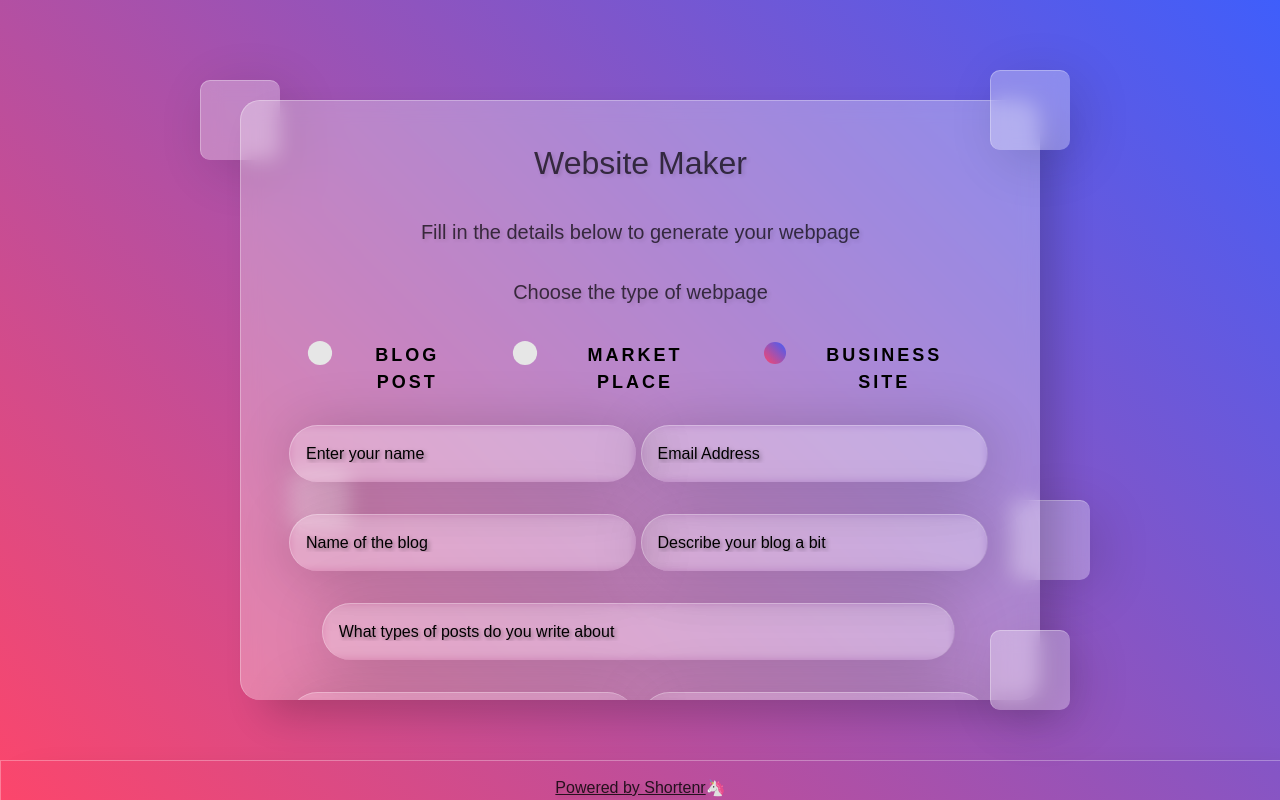
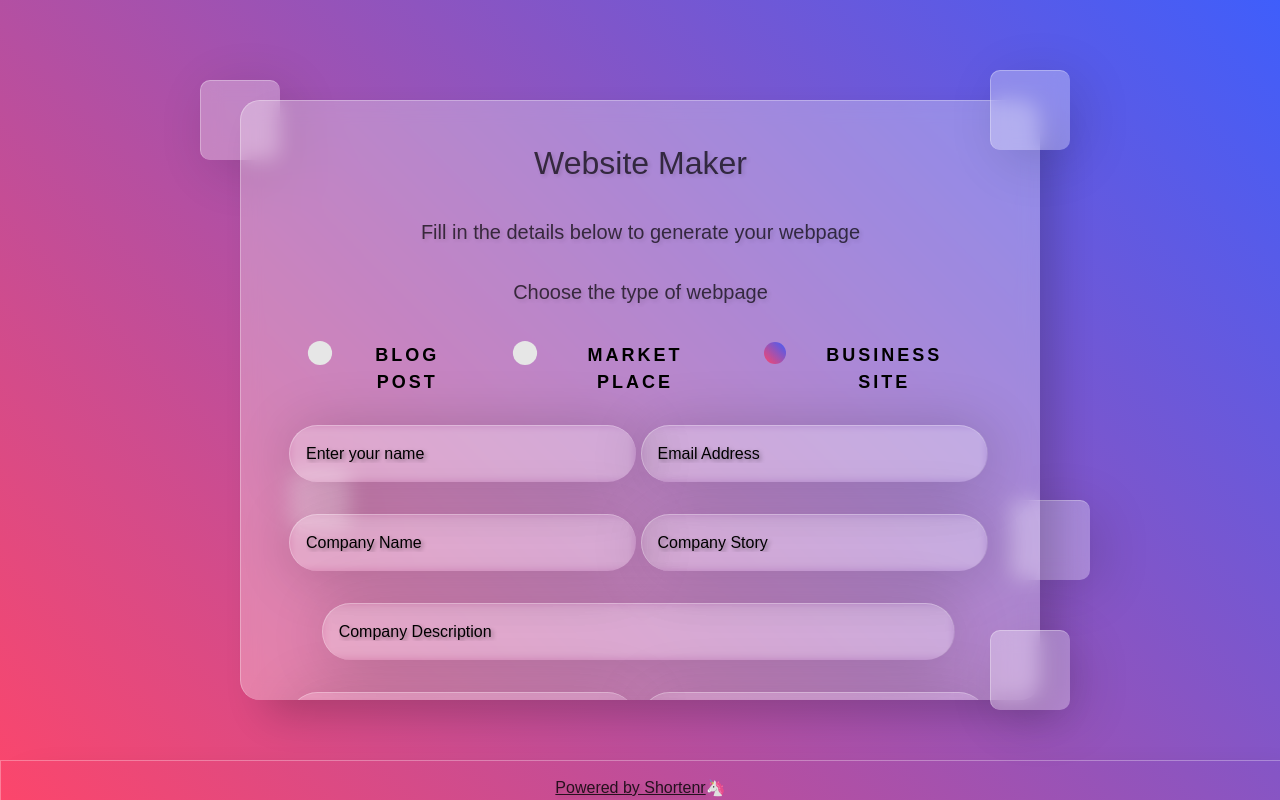
Before and after one commit to RacquelNinaDennison/gpt-website-maker, a Next.js app: page /gptMaker in a window 1280 px wide. Both pictures are taken after a click on the label "BUSINESS SITE". Built offline with nearby package versions, Linux system fonts and the light colour scheme.

Commit message:
Added some adjustments to the webpage

```diff
--- a/src/Components/Business.tsx
+++ b/src/Components/Business.tsx
@@ -8,11 +8,11 @@ export const Business = (props: BlogPostProps) => {
 		mainColor: "#ffffff",
 		secondaryColor: "#ffffff",
 		email: "",
-		blogDescription: "",
+		companyDescription: "",
 		mainBlogHeading: "",
 		subHeading: "",
-		postType: "",
-		blogName: "",
+		companyStory: "",
+		companyServices: "",
 		webPageType: props.selected,
 	});
 	const [userName, setUserName] = useState("");
@@ -68,19 +68,19 @@ export const Business = (props: BlogPostProps) => {
 			<div className={styles.row1}>
 				<input
 					type='text'
-					placeholder='Name of the blog'
+					placeholder='Company Name'
 					onChange={onChangeHandler}
-					name='blogName'
-					value={gptPrompt.blogName}
+					name='nameOfCompany'
+					value={gptPrompt.nameOfCompany}
 					className={styles.inputTag}
 				/>
 				<br />
 				<input
 					type='text'
-					placeholder='Describe your blog a bit'
+					placeholder='Company Story'
 					onChange={onChangeHandler}
-					name='blogDescription'
-					value={gptPrompt.blogDescription}
+					name='companyStory'
+					value={gptPrompt.companyStory}
 					className={styles.inputTag}
 				/>
 				<br />
@@ -88,10 +88,10 @@ export const Business = (props: BlogPostProps) => {
 
 			<input
 				type='text'
-				placeholder='What types of posts do you write about'
+				placeholder='Company Description'
 				onChange={onChangeHandler}
-				name='postType'
-				value={gptPrompt.postType}
+				name='companyDescription'
+				value={gptPrompt.companyDescription}
 				className={styles.inputTag}
 			/>
 
@@ -99,7 +99,7 @@ export const Business = (props: BlogPostProps) => {
 			<div className={styles.row1}>
 				<input
 					type='text'
-					placeholder='Blog headline'
+					placeholder='Company Mission'
 					onChange={onChangeHandler}
 					name='mainBlogHeading'
 					value={gptPrompt.mainBlogHeading}
@@ -108,7 +108,7 @@ export const Business = (props: BlogPostProps) => {
 				<br />
 				<input
 					type='text'
-					placeholder='Subheading'
+					placeholder='Company slogan'
 					onChange={onChangeHandler}
 					name='subHeading'
 					value={gptPrompt.subHeading}
@@ -116,6 +116,17 @@ export const Business = (props: BlogPostProps) => {
 				/>
 				<br />
 			</div>
+			<br />
+
+			<input
+				type='text'
+				placeholder='What services does your company offer?'
+				onChange={onChangeHandler}
+				name='companyServices'
+				value={gptPrompt.companyServices}
+				className={styles.inputTag}
+			/>
+			<br />
 
 			<div className={styles.radioContainer}>
 				<label className={styles.radLabel1}>
--- a/src/GPT Functions/createAssistant.ts
+++ b/src/GPT Functions/createAssistant.ts
@@ -7,13 +7,14 @@ import { generateGPTPrompt } from "./form";
 import {
 	gptBlogPrompt,
 	gptPrompt,
+	gptBuisnessPrompt,
 } from "@/types/gptGeneratorTypes";
 dotenv.config();
 
 const openai = new OpenAI({ apiKey: process.env.API_KEY });
 
 export const createAssistant = async (
-	input: gptPrompt | gptBlogPrompt
+	input: gptPrompt | gptBlogPrompt | gptBuisnessPrompt
 ) => {
 	try {
 		const myWebpageAssistant =
--- a/src/GPT Functions/form.ts
+++ b/src/GPT Functions/form.ts
@@ -1,10 +1,11 @@
 import {
 	gptPrompt,
 	gptBlogPrompt,
+	gptBuisnessPrompt,
 } from "@/types/gptGeneratorTypes";
 
 export const generateGPTPrompt = (
-	input: gptPrompt | gptBlogPrompt
+	input: gptPrompt | gptBlogPrompt | gptBuisnessPrompt
 ): string => {
 	let userDescriptionText = "";
 	if (input.webPageType === "Blog Post") {
@@ -40,6 +41,7 @@ export const generateGPTPrompt = (
 
 	End of description for the blog post landing page layout. The main theme of the webpage is ${userInput.postType}. For all of the images, add a rounded boarder to them and a shadow.
 
+	For all items that are shown such as products sold, place three dummy cards to fill up the page
 	`;
 	}
 	if (input.webPageType === "Market Place") {
@@ -73,6 +75,42 @@ export const generateGPTPrompt = (
 
         End of description for the e-commerce landing page. The theme of the webpage is ${userInput.theme}. Add rounded borders and shadows to all images to enhance the visual appeal.
         `;
+	}
+
+	if (input.webPageType == "Business") {
+		const userInput = input as gptBuisnessPrompt;
+		userDescriptionText = `Create a comprehensive and engaging description for a business webpage. Design the landing page and include the HTML and CSS for the webpage.
+		The webpage should include the images that are generated from unsplash. These will act as place holders and are accussmed to the business theme. Here is a link
+		that outlines the essential sites of a business page https://www.webwingz.com/blog/essential-components-for-small-business-website/.
+		The main color theme of the page should be ${userInput.mainColor} with the use of ${userInput.secondaryColor} to complement it .
+
+		Here is a decription of the business to give you some context ${userInput.companyDescription}.
+
+		There should be a nav bar at the top of the page that has the following titles, about us, careers, services, contact us.
+		The nav bar should be the designed well and show concepts of material design.
+
+		In the hero section under the nav bar, include the following. On the right hand side, how a picture relating to the webpage, it should refelct what the buisness specialises in. On the left, show the buisness ${userInput.mainBlogHeading} and under ${userInput.subHeading}.
+		This should be styled.
+
+		Under the hero section, illustrate the companies the business works with. You can generate random ones as placeholders for now.
+		The section beneaath should show the businesses story, who they are, what they do, and what makes them stand out. Here is the some context : ${userInput.companyStory}
+		Then show the services the business offers. You can do this in card like form. There should be atleast three dummy cards. Here is the businesses services : ${userInput.companyServices}
+
+		Add a testimonal part underneath, this should be styled. You can add some dummy data.
+
+		Below that should be a form, where people can contact the business, ensure that this is styled.
+
+		Underneath that, include a styled footer.
+
+		When including the partner, be sure to add their names. Style dummy names in a row next to each other with the right amount of paddig and margins. The partners shouldnt have images as that looks unprofessional
+
+		Style the images to have rounded edges and to be clean. They should have a strong apperance.
+
+		The overall design should be clean and reflect material design principles. All images should be generated with the src
+		link to unsplash and should also be styled with an added shadow. Give the entire code, flesing out all the sections. Make sure to include all the information described above. The code should be completed to be immediately deployed
+
+		Include sections on the business's unique value proposition, core services/products, mission and vision, customer testimonials, case studies, team expertise, and experience.
+    	Conclude with a call to action for exploring services, contacting the business, or following social media channels. For all images generated, ensure that you do not include any numbers in the key words replaced in the unsplash link`;
 	}
 	return userDescriptionText;
 };
--- a/src/GPT Functions/main.ts
+++ b/src/GPT Functions/main.ts
@@ -6,6 +6,7 @@ import { createAssistant } from "./createAssistant";
 import {
 	gptBlogPrompt,
 	gptPrompt,
+	gptBuisnessPrompt,
 } from "@/types/gptGeneratorTypes";
 
 const runGit = async (
@@ -61,11 +62,12 @@ type assistantResponse = {
 	contentHtml: string | undefined;
 };
 export const run = async (
-	input: gptPrompt | gptBlogPrompt,
+	input: gptPrompt | gptBlogPrompt | gptBuisnessPrompt,
 	username: string
 ): Promise<assistantResponse> => {
 	try {
 		const contentHtml = await createAssistant(input);
+		console.log(contentHtml);
 		const url = await runGit(username, contentHtml);
 		return { url, contentHtml };
 	} catch (error) {
```
Also changed, not shown: src/interfaces/api.ts (+9 -3 lines), src/types/gptGeneratorTypes.ts (+14 -1 lines).
